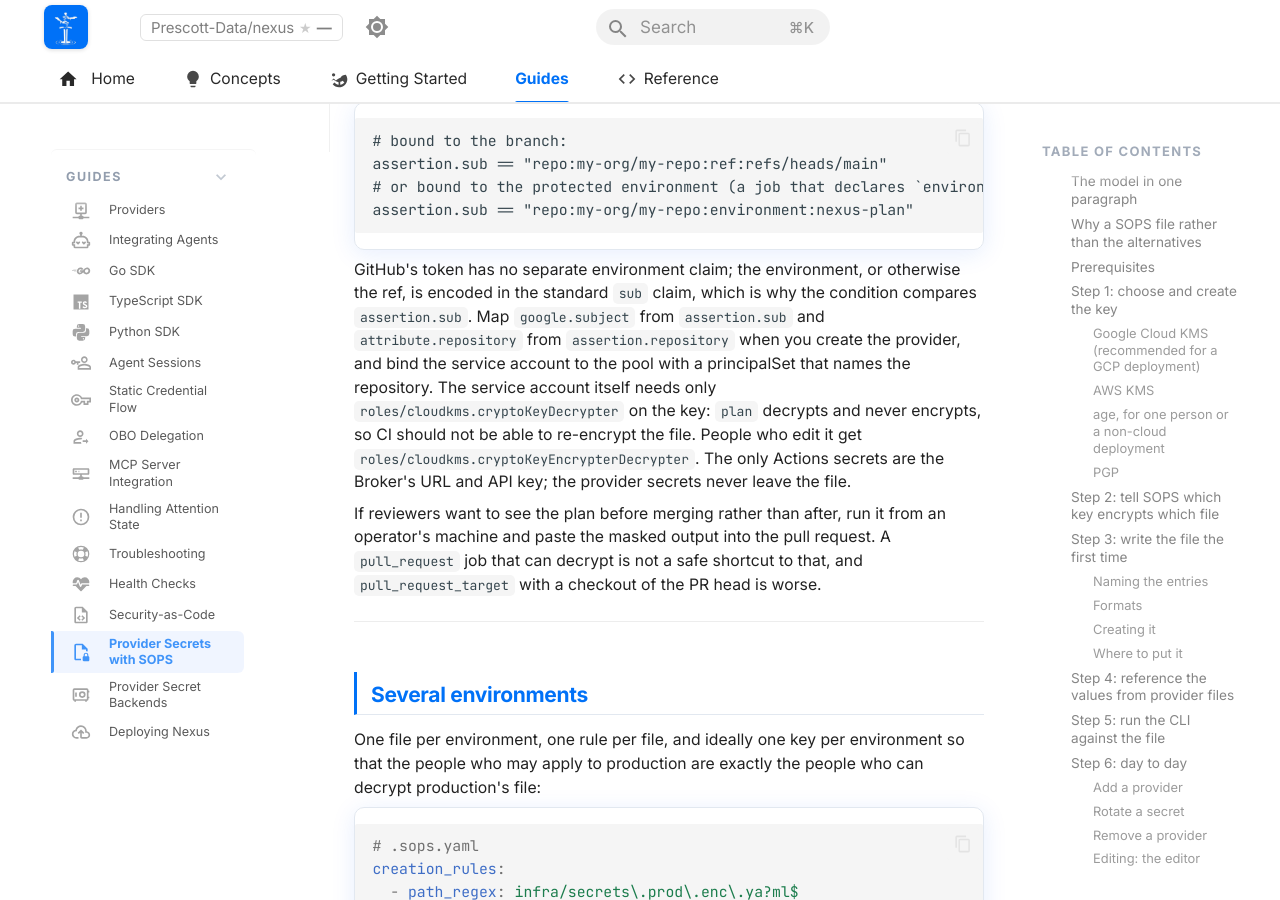
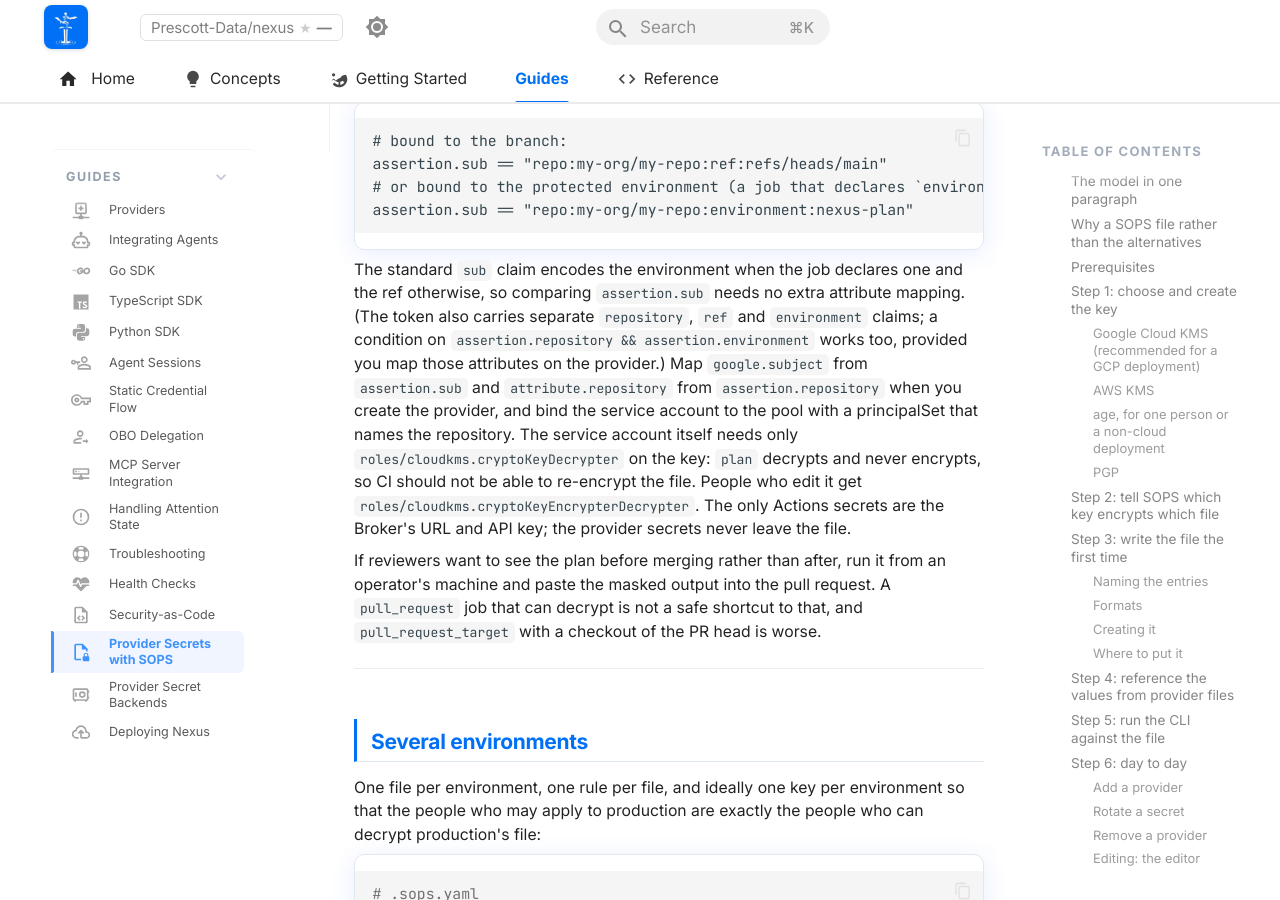
Before and after one commit to Prescott-Data/nexus-framework, an MkDocs documentation site: the page built from docs/guides/provider-secrets-with-sops.md, in a window 1280 px wide and 900 px high, scrolled down 13642 px. Built offline with MkDocs 1.6.1 and Material for MkDocs 9.7.7, drawn with Linux system fonts in a browser that asks for light colours; comment, search, counter and statistics services are not loaded.

Commit message:
docs: GitHub's OIDC token does carry an environment claim; sub is simply the mapping-free way to pin it

````diff
--- a/docs/guides/provider-secrets-with-sops.md
+++ b/docs/guides/provider-secrets-with-sops.md
@@ -410,7 +410,7 @@
 assertion.sub == "repo:my-org/my-repo:environment:nexus-plan"
 ```
 
-GitHub's token has no separate environment claim; the environment, or otherwise the ref, is encoded in the standard `sub` claim, which is why the condition compares `assertion.sub`. Map `google.subject` from `assertion.sub` and `attribute.repository` from `assertion.repository` when you create the provider, and bind the service account to the pool with a principalSet that names the repository. The service account itself needs only `roles/cloudkms.cryptoKeyDecrypter` on the key: `plan` decrypts and never encrypts, so CI should not be able to re-encrypt the file. People who edit it get `roles/cloudkms.cryptoKeyEncrypterDecrypter`. The only Actions secrets are the Broker's URL and API key; the provider secrets never leave the file.
+The standard `sub` claim encodes the environment when the job declares one and the ref otherwise, so comparing `assertion.sub` needs no extra attribute mapping. (The token also carries separate `repository`, `ref` and `environment` claims; a condition on `assertion.repository && assertion.environment` works too, provided you map those attributes on the provider.) Map `google.subject` from `assertion.sub` and `attribute.repository` from `assertion.repository` when you create the provider, and bind the service account to the pool with a principalSet that names the repository. The service account itself needs only `roles/cloudkms.cryptoKeyDecrypter` on the key: `plan` decrypts and never encrypts, so CI should not be able to re-encrypt the file. People who edit it get `roles/cloudkms.cryptoKeyEncrypterDecrypter`. The only Actions secrets are the Broker's URL and API key; the provider secrets never leave the file.
 
 If reviewers want to see the plan before merging rather than after, run it from an operator's machine and paste the masked output into the pull request. A `pull_request` job that can decrypt is not a safe shortcut to that, and `pull_request_target` with a checkout of the PR head is worse.
 
````
Also changed, not shown: docs/CHANGELOG.md (+1 -1 lines).
